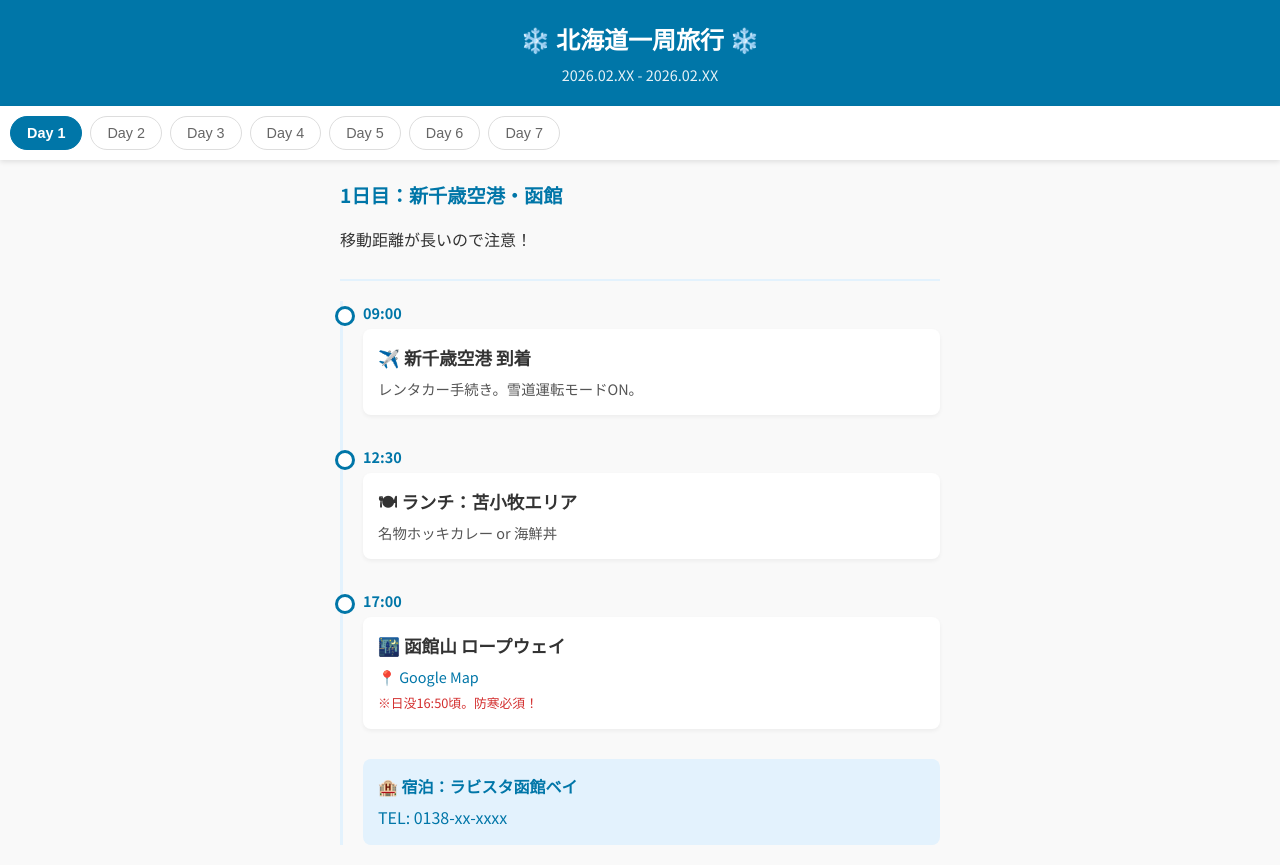
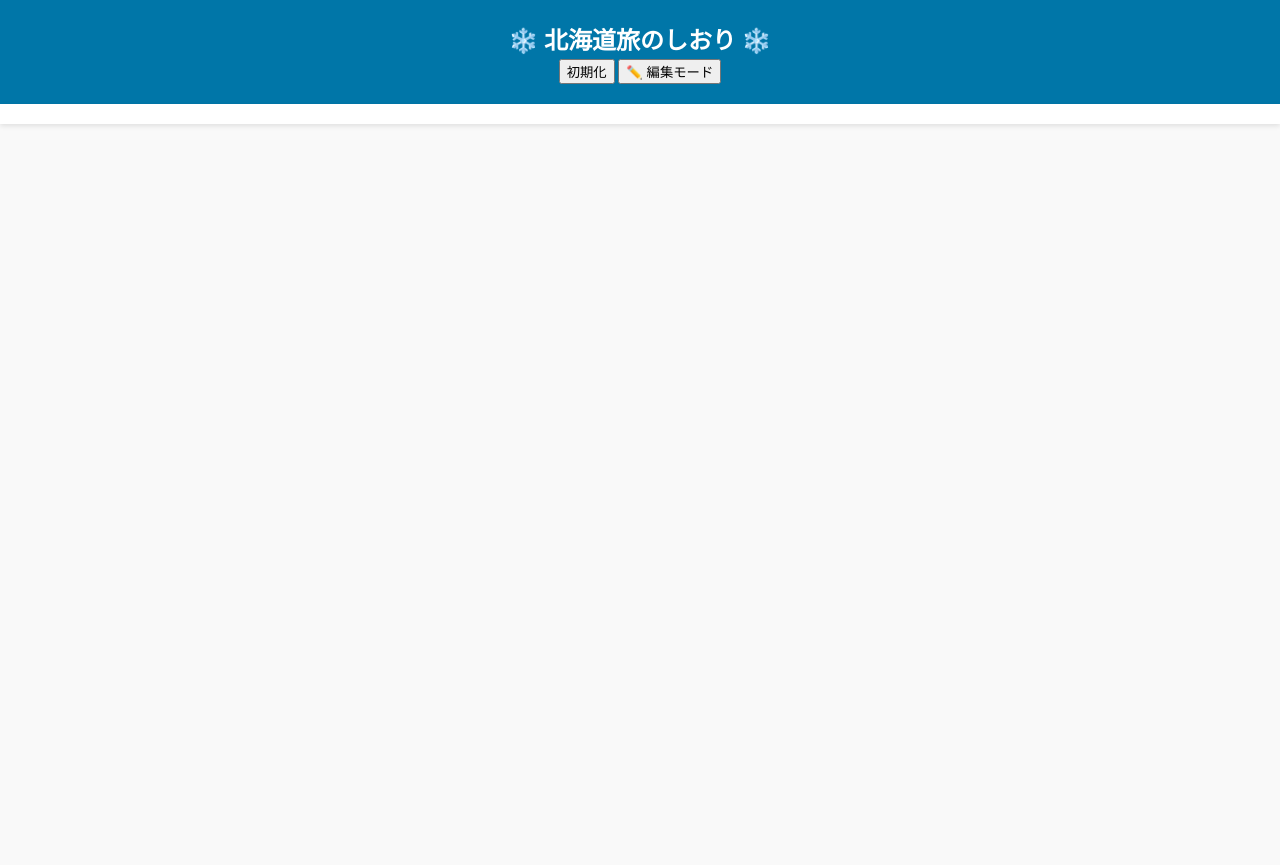
Before and after one commit to gaia496/trip_project, a plain HTML site: page index.html in a window 1280 px wide. After the commit the page ends 800 px from the top, so only its background shows below. Drawn offline with Linux system fonts and the light colour scheme.

Commit message:
Update index.html

```diff
--- a/index.html
+++ b/index.html
@@ -3,129 +3,28 @@
 <head>
     <meta charset="UTF-8">
     <meta name="viewport" content="width=device-width, initial-scale=1.0">
-    <title>北海道7日間周遊の旅</title>
+    <title>北海道7日間周遊（編集機能付き）</title>
     <link rel="stylesheet" href="style.css">
     <link href="https://fonts.googleapis.com/css2?family=Noto+Sans+JP:wght@400;700&display=swap" rel="stylesheet">
 </head>
 <body>
 
     <header>
-        <h1>❄️ 北海道一周旅行 ❄️</h1>
-        <p class="sub-title">2026.02.XX - 2026.02.XX</p>
+        <h1>❄️ 北海道旅のしおり ❄️</h1>
+        <div class="header-controls">
+            <button onclick="resetData()" class="btn-reset">初期化</button>
+            <button onclick="toggleEditMode()" id="editBtn" class="btn-edit">✏️ 編集モード</button>
+        </div>
     </header>
 
     <nav class="sticky-nav">
-        <div class="nav-scroller">
-            <button class="tab-btn active" onclick="openDay(event, 'day1')">Day 1</button>
-            <button class="tab-btn" onclick="openDay(event, 'day2')">Day 2</button>
-            <button class="tab-btn" onclick="openDay(event, 'day3')">Day 3</button>
-            <button class="tab-btn" onclick="openDay(event, 'day4')">Day 4</button>
-            <button class="tab-btn" onclick="openDay(event, 'day5')">Day 5</button>
-            <button class="tab-btn" onclick="openDay(event, 'day6')">Day 6</button>
-            <button class="tab-btn" onclick="openDay(event, 'day7')">Day 7</button>
-        </div>
+        <div class="nav-scroller" id="dayTabs">
+            </div>
     </nav>
 
-    <main>
-        <div id="day1" class="tab-content active">
-            <div class="day-header">
-                <h2>1日目：新千歳空港・函館</h2>
-                <p>移動距離が長いので注意！</p>
-            </div>
+    <main id="scheduleContainer">
+        </main>
 
-            <div class="timeline">
-                <div class="event">
-                    <div class="time">09:00</div>
-                    <div class="detail">
-                        <h3>✈️ 新千歳空港 到着</h3>
-                        <p>レンタカー手続き。雪道運転モードON。</p>
-                    </div>
-                </div>
-                <div class="event">
-                    <div class="time">12:30</div>
-                    <div class="detail">
-                        <h3>🍽 ランチ：苫小牧エリア</h3>
-                        <p>名物ホッキカレー or 海鮮丼</p>
-                    </div>
-                </div>
-                <div class="event">
-                    <div class="time">17:00</div>
-                    <div class="detail">
-                        <h3>🌃 函館山 ロープウェイ</h3>
-                        <p><a href="https://goo.gl/maps/example" target="_blank">📍 Google Map</a></p>
-                        <p class="memo">※日没16:50頃。防寒必須！</p>
-                    </div>
-                </div>
-                <div class="hotel-info">
-                    <h3>🏨 宿泊：ラビスタ函館ベイ</h3>
-                    <p>TEL: 0138-xx-xxxx</p>
-                </div>
-            </div>
-        </div>
-
-        <div id="day2" class="tab-content">
-            <div class="day-header">
-                <h2>2日目：函館・登別</h2>
-                <p>朝市で海鮮丼を食べてから出発</p>
-            </div>
-            <div class="timeline">
-                <div class="event">
-                    <div class="time">07:00</div>
-                    <div class="detail">
-                        <h3>🦑 函館朝市</h3>
-                        <p>どんぶり横丁市場へ</p>
-                    </div>
-                </div>
-                <div class="event">
-                    <div class="time">14:00</div>
-                    <div class="detail">
-                        <h3>♨️ 登別地獄谷</h3>
-                        <p>遊歩道は滑るため注意</p>
-                    </div>
-                </div>
-            </div>
-        </div>
-
-        <div id="day3" class="tab-content">
-            <div class="day-header"><h2>3日目：札幌・小樽</h2><p>予定を入力してください...</p></div>
-        </div>
-        <div id="day4" class="tab-content">
-            <div class="day-header"><h2>4日目：旭川・美瑛</h2><p>予定を入力してください...</p></div>
-        </div>
-        <div id="day5" class="tab-content">
-            <div class="day-header"><h2>5日目：網走・知床</h2><p>予定を入力してください...</p></div>
-        </div>
-        <div id="day6" class="tab-content">
-            <div class="day-header"><h2>6日目：道東・釧路</h2><p>予定を入力してください...</p></div>
-        </div>
-        <div id="day7" class="tab-content">
-            <div class="day-header"><h2>7日目：帯広・千歳</h2><p>予定を入力してください...</p></div>
-        </div>
-
-    </main>
-
-    <script>
-        function openDay(evt, dayName) {
-            // 全てのコンテンツを隠す
-            var i, tabcontent, tablinks;
-            tabcontent = document.getElementsByClassName("tab-content");
-            for (i = 0; i < tabcontent.length; i++) {
-                tabcontent[i].classList.remove("active");
-            }
-
-            // 全てのボタンのactiveクラスを外す
-            tablinks = document.getElementsByClassName("tab-btn");
-            for (i = 0; i < tablinks.length; i++) {
-                tablinks[i].classList.remove("active");
-            }
-
-            // 選択されたIDを表示し、ボタンをactiveにする
-            document.getElementById(dayName).classList.add("active");
-            evt.currentTarget.classList.add("active");
-
-            // ページトップへスクロール（任意）
-            window.scrollTo({top: 0, behavior: 'smooth'});
-        }
-    </script>
+    <script src="script.js"></script>
 </body>
 </html>
```
